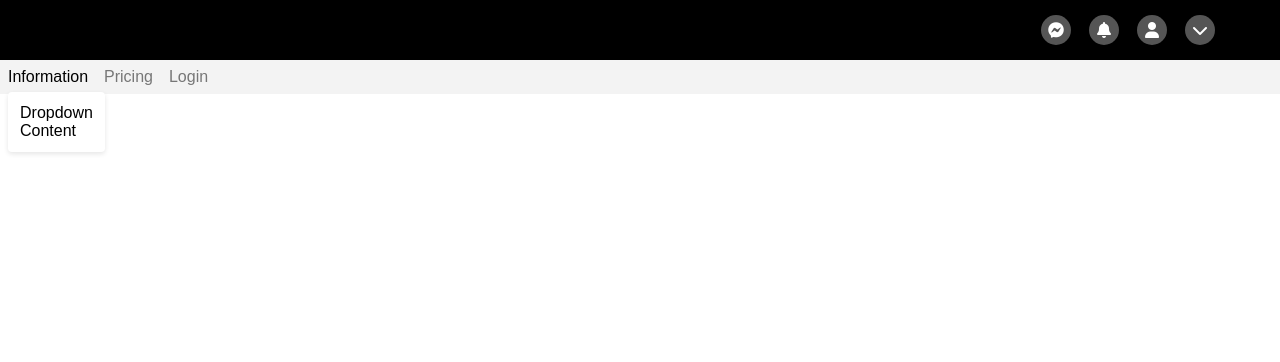
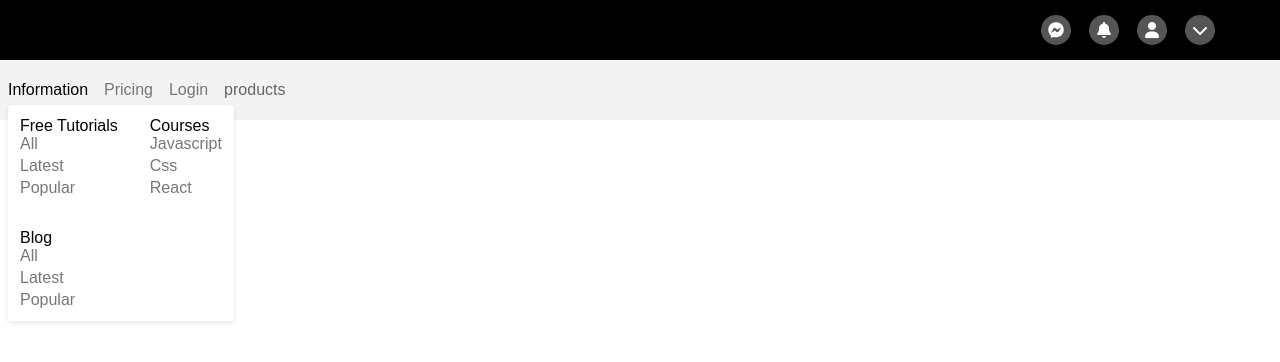
Before and after one commit to savus/ReactDropdownMenus, a React (Vite) app: page / in a window 1280 px wide. Both pictures are taken after a click on the button "Information". Shown: the top 362 px of the page. Built offline with nearby package versions, Linux system fonts and the light colour scheme.

Commit message:
build own practice dropdown menu

```diff
--- a/src/Components/Header.tsx
+++ b/src/Components/Header.tsx
@@ -7,14 +7,94 @@ export function Header() {
         <button className="link" data-dropdown-button>
           Information
         </button>
-        <div className="dropdown-menu">Dropdown Content</div>
+        <div className="dropdown-menu information-grid">
+          <div>
+            <div className="dropdown-heading">Free Tutorials</div>
+            <div className="dropdown-links">
+              <a href="#" className="link">
+                All
+              </a>
+              <a href="#" className="link">
+                Latest
+              </a>
+              <a href="#" className="link">
+                Popular
+              </a>
+            </div>
+          </div>
+          <div>
+            <div className="dropdown-heading">Courses</div>
+            <div className="dropdown-links">
+              <a href="#" className="link">
+                Javascript
+              </a>
+              <a href="#" className="link">
+                Css
+              </a>
+              <a href="#" className="link">
+                React
+              </a>
+            </div>
+          </div>
+          <div>
+            <div className="dropdown-heading">Blog</div>
+            <div className="dropdown-links">
+              <a href="#" className="link">
+                All
+              </a>
+              <a href="#" className="link">
+                Latest
+              </a>
+              <a href="#" className="link">
+                Popular
+              </a>
+            </div>
+          </div>
+        </div>
       </div>
       <a href="#" className="link">
         Pricing
       </a>
-      <button className="link" data-dropdown-button>
-        Login
-      </button>
+      <a href="#">
+        <div className="dropdown" data-dropdown>
+          <button className="link" data-dropdown-button>
+            Login
+          </button>
+          <div className="dropdown-menu">
+            <form action="#" className="login-form">
+              <label htmlFor="email">mail</label>
+              <input type="email" name="email" id="email" />
+              <label htmlFor="password">password</label>
+              <input type="password" name="password" id="password" />
+              <button type="submit">Login</button>
+            </form>
+          </div>
+        </div>
+      </a>
+      <a href="#">
+        <div className="practice-dropdown" data-practice-dropdown>
+          <button className="dropdown-button" data-practice-dropdown-button>
+            products
+          </button>
+          <div className="practice-dropdown-menu" data-practice-dropdown-menu>
+            <div className="products-header">Products</div>
+            <ul className="item-list">
+              <li>
+                <a href="#">stuff1</a>
+              </li>
+              <li>
+                <a href="#">stuff2</a>
+              </li>
+              <li>
+                <a href="#">stuff3</a>
+              </li>
+              <li>
+                <a href="#">stuff4</a>
+              </li>
+            </ul>
+          </div>
+        </div>
+      </a>
     </div>
   );
 }
--- a/src/css/header.css
+++ b/src/css/header.css
@@ -1,3 +1,8 @@
+:root {
+  --header-height: 60px;
+  --transition-duration: 250ms;
+}
+
 body {
   margin: 0;
   color: black;
@@ -6,9 +11,10 @@ body {
 .header {
   background-color: #f3f3f3;
   display: flex;
-  align-items: baseline;
-  padding: 0.5rem;
+  align-items: center;
+  height: var(--header-height);
   gap: 1rem;
+  padding: 0 0.5rem;
 }
 
 .link {
@@ -51,3 +57,61 @@ body {
   transform: translateY(0);
   pointer-events: auto;
 }
+
+.information-grid {
+  display: grid;
+  grid-template-columns: repeat(2, max-content);
+  gap: 2rem;
+}
+
+.dropdown-links {
+  display: flex;
+  flex-direction: column;
+  gap: 0.25rem;
+}
+
+.practice-dropdown {
+  position: relative;
+  height: 100%;
+}
+
+.practice-dropdown .dropdown-button {
+  all: unset;
+  color: #656565;
+}
+
+.practice-dropdown .dropdown-button:hover,
+.practice-dropdown .products-header,
+.practice-dropdown .item-list a,
+.practice-dropdown.active .dropdown-button {
+  color: #000;
+}
+
+.practice-dropdown .practice-dropdown-menu {
+  position: absolute;
+  box-shadow: 0px 2px 5px rgba(0, 0, 0, 0.2);
+  padding: 1rem;
+  border-radius: 0.5rem;
+  pointer-events: none;
+  top: 40px;
+  background-color: #fff;
+  opacity: 0;
+  transform: translateY(-20px);
+  transition: transform var(--transition-duration) ease-in-out,
+    opacity var(--transition-duration) ease-in-out;
+}
+
+.practice-dropdown.active .practice-dropdown-menu {
+  opacity: 1;
+  transform: translateY(0);
+  pointer-events: auto;
+}
+
+.practice-dropdown.active .item-list a {
+  cursor: pointer;
+  pointer-events: auto;
+}
+
+.practice-dropdown.active .item-list a:hover {
+  color: #888;
+}
--- a/src/js/main.js
+++ b/src/js/main.js
@@ -1,18 +1,47 @@
 document.addEventListener("DOMContentLoaded", () => {
   document.addEventListener("click", (e) => {
     const target = e.target;
-    const isDropdownButton = target.matches("[data-dropdown-button]");
-    if (!isDropdownButton && target.closest("[data-dropdown]") != null) return;
+    const dataDropdownButton = "[data-dropdown-button]";
+    const dataDropdown = "[data-dropdown]";
+    const isDropdownButton = target.matches(dataDropdownButton);
 
-    let currentDropdown;
+    if (!isDropdownButton && target.closest(dataDropdown) != null) return;
+
+    let currentDropdownMenu;
+
     if (isDropdownButton) {
-      currentDropdown = target.closest("[data-dropdown]");
-      currentDropdown.classList.toggle("active");
+      currentDropdownMenu = target.closest(dataDropdown);
+      currentDropdownMenu.classList.toggle("active");
     }
 
-    document.querySelectorAll("[data-dropdown].active").forEach((dropdown) => {
-      if (dropdown === currentDropdown) return;
+    document.querySelectorAll(`${dataDropdown}.active`).forEach((dropdown) => {
+      if (dropdown === currentDropdownMenu) return;
+
       dropdown.classList.remove("active");
     });
+
+    const dataPracticeDropdown = "[data-practice-dropdown]";
+    const dataPracticeDropdownButton = "[data-practice-dropdown-button]";
+    const isPracticeDropdownButton = target.matches(dataPracticeDropdownButton);
+
+    if (
+      !isPracticeDropdownButton &&
+      target.closest(dataPracticeDropdown) != null
+    )
+      return;
+
+    let currentPracticeDropdownMenu;
+
+    if (isPracticeDropdownButton) {
+      currentPracticeDropdownMenu = target.closest(dataPracticeDropdown);
+      currentPracticeDropdownMenu.classList.toggle("active");
+    }
+
+    document
+      .querySelectorAll(`${dataPracticeDropdown}.active`)
+      .forEach((dropdown) => {
+        if (dropdown === currentPracticeDropdownMenu) return;
+        dropdown.classList.remove("active");
+      });
   });
 });
```
